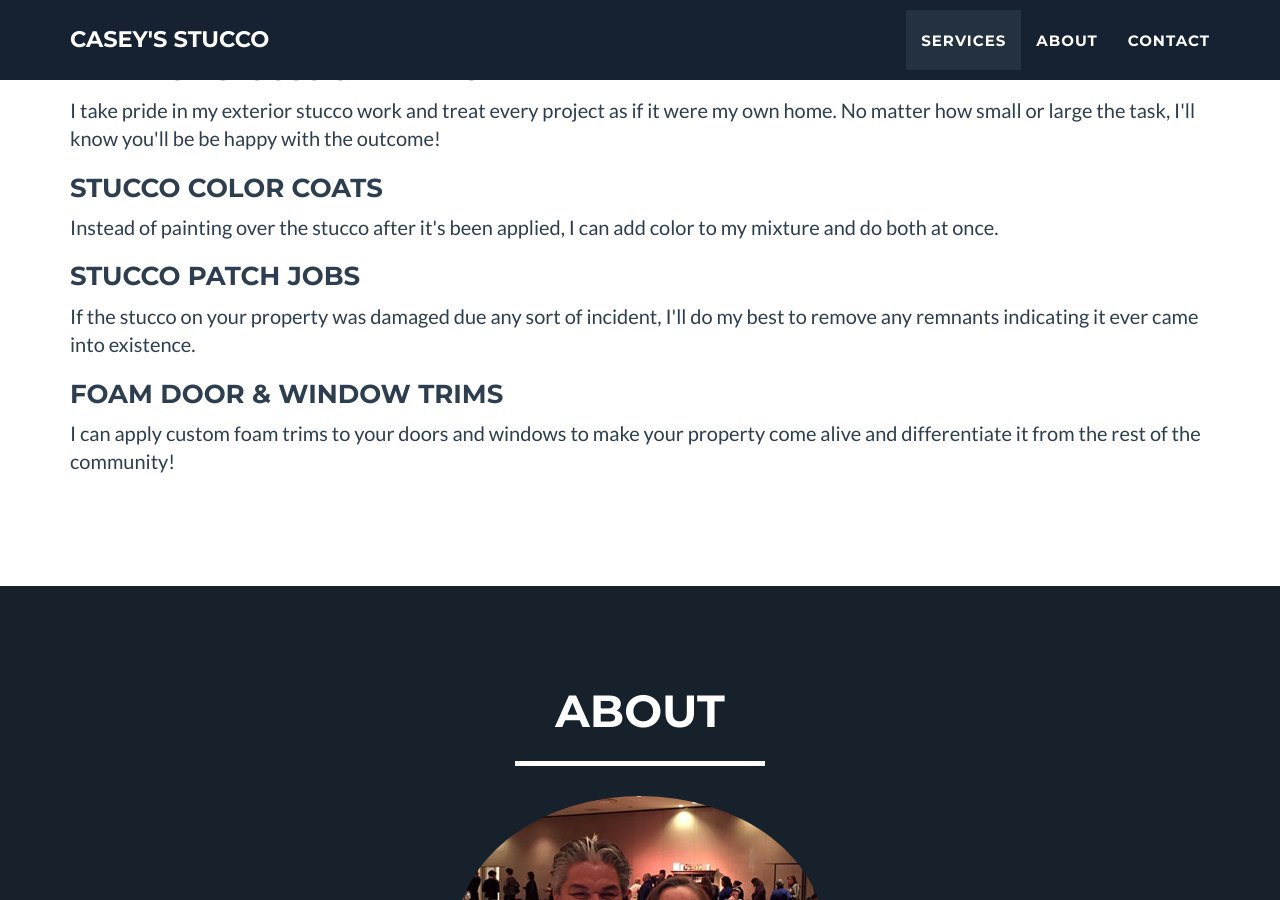
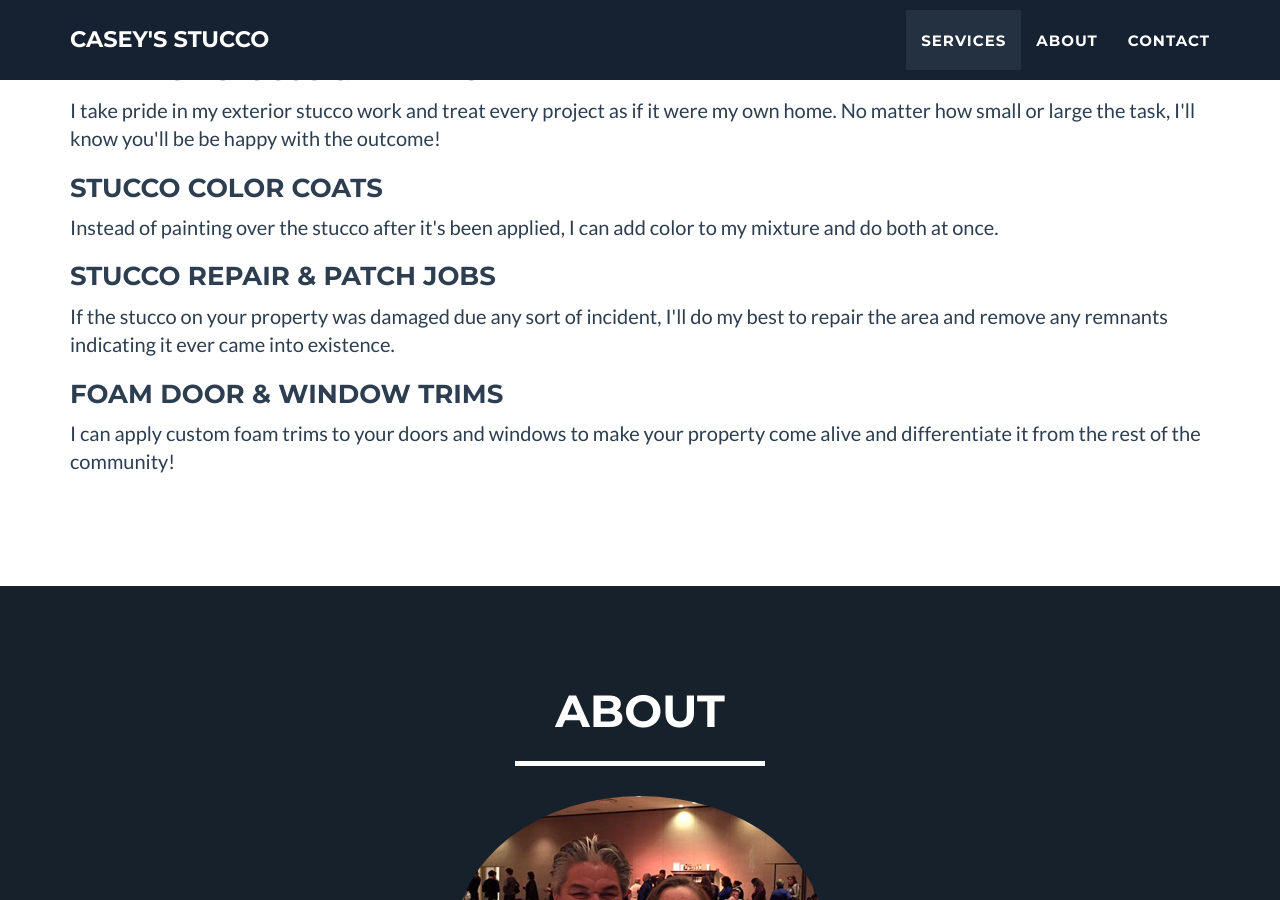
Before and after one commit to gabenunez/stucco, a Jekyll site: the page built from index.html, in a window 1280 px wide and 900 px high, scrolled down 971 px. Built offline with Jekyll 4.4.1, drawn with Linux system fonts in a browser that asks for light colours.

Commit message:
Services.

```diff
--- a/_includes/portfolio_grid.html
+++ b/_includes/portfolio_grid.html
@@ -16,8 +16,8 @@
                 <h3>Stucco Color Coats</h3>
                 <p>Instead of painting over the stucco after it's been applied, I can add color to my mixture and do both at once.</p>
 
-                <h3>Stucco Patch Jobs</h3>
-                <p>If the stucco on your property was damaged due any sort of incident, I'll do my best to remove any remnants indicating it ever came into existence.</p>
+                <h3>Stucco Repair &amp; Patch Jobs</h3>
+                <p>If the stucco on your property was damaged due any sort of incident, I'll do my best to repair the area and remove any remnants indicating it ever came into existence.</p>
 
                 <h3>Foam Door &amp; Window Trims</h3>
                 <p>I can apply custom foam trims to your doors and windows to make your property come alive and differentiate it from the rest of the community!</p>
```
